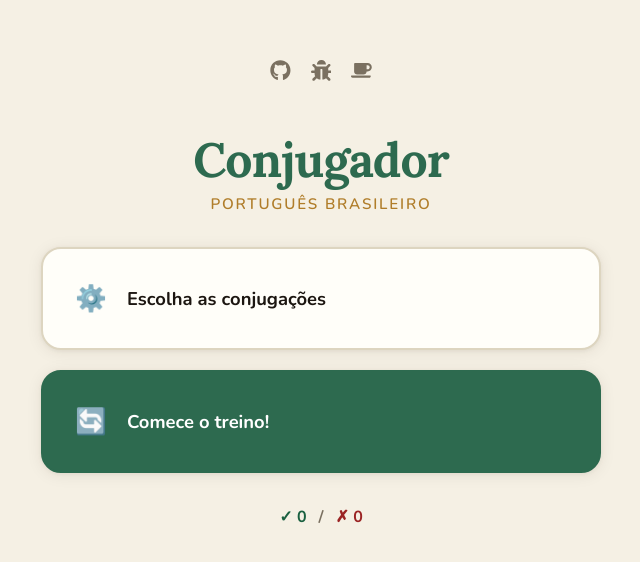
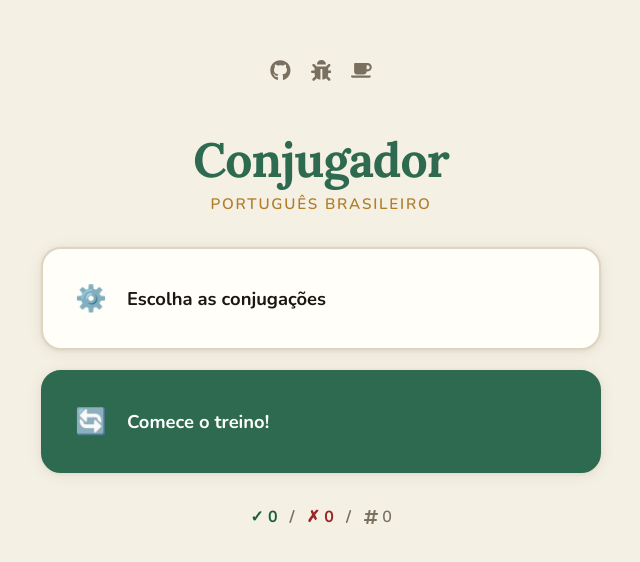
Before and after one commit to philkleer/portuguese-conjugation-react, a React (Vite) app: page / in a window 1280 px wide. Shown: the part 106-668 px from the top of the page, without its empty margins (319-959 px from the left). Built offline with nearby package versions, Linux system fonts and the light colour scheme.

Commit message:
fix: added total view

```diff
--- a/src/app.jsx
+++ b/src/app.jsx
@@ -13,6 +13,8 @@ import VerbDisplay from './components/VerbDisplay.jsx';
 import AnswerInput from './components/AnswerInput.jsx';
 import useExercise from './hooks/useExercise.js';
 import TopLinks from './components/TopLinks.jsx';
+import { FaHashtag } from 'react-icons/fa';
+
 
 
 // ─── Default settings (mirrors UserSettings.init() in environmentVars.swift) ──
@@ -107,6 +109,10 @@ export default function App() {
             <span className="score-badge__correct">✓ {exercise.score.correct}</span>
             <span className="score-badge__divider">/</span>
             <span className="score-badge__wrong">✗ {exercise.score.wrong}</span>
+            <span className="score-badge__divider">/</span>
+            <span className="score-badge__total">
+              <FaHashtag /> {exercise.score.correct + exercise.score.wrong}
+            </span>
           </p>
         </footer>
       </div>
@@ -150,6 +156,10 @@ export default function App() {
           <span className="score-badge__correct">✓ {exercise.score.correct}</span>
           <span className="score-badge__divider">/</span>
           <span className="score-badge__wrong">✗ {exercise.score.wrong}</span>
+          <span className="score-badge__divider">/</span>
+          <span className="score-badge__total">
+            <FaHashtag /> {exercise.score.correct + exercise.score.wrong}
+          </span>
         </div>
       </header>
 
--- a/src/styles.css
+++ b/src/styles.css
@@ -640,3 +640,11 @@ body {
     text-align: center;
   }
 }
+
+.score-badge__total {
+  color: var(--clr-muted);
+  font-weight: 600;
+  display: inline-flex;
+  align-items: center;
+  gap: 0.2rem;
+}
```
